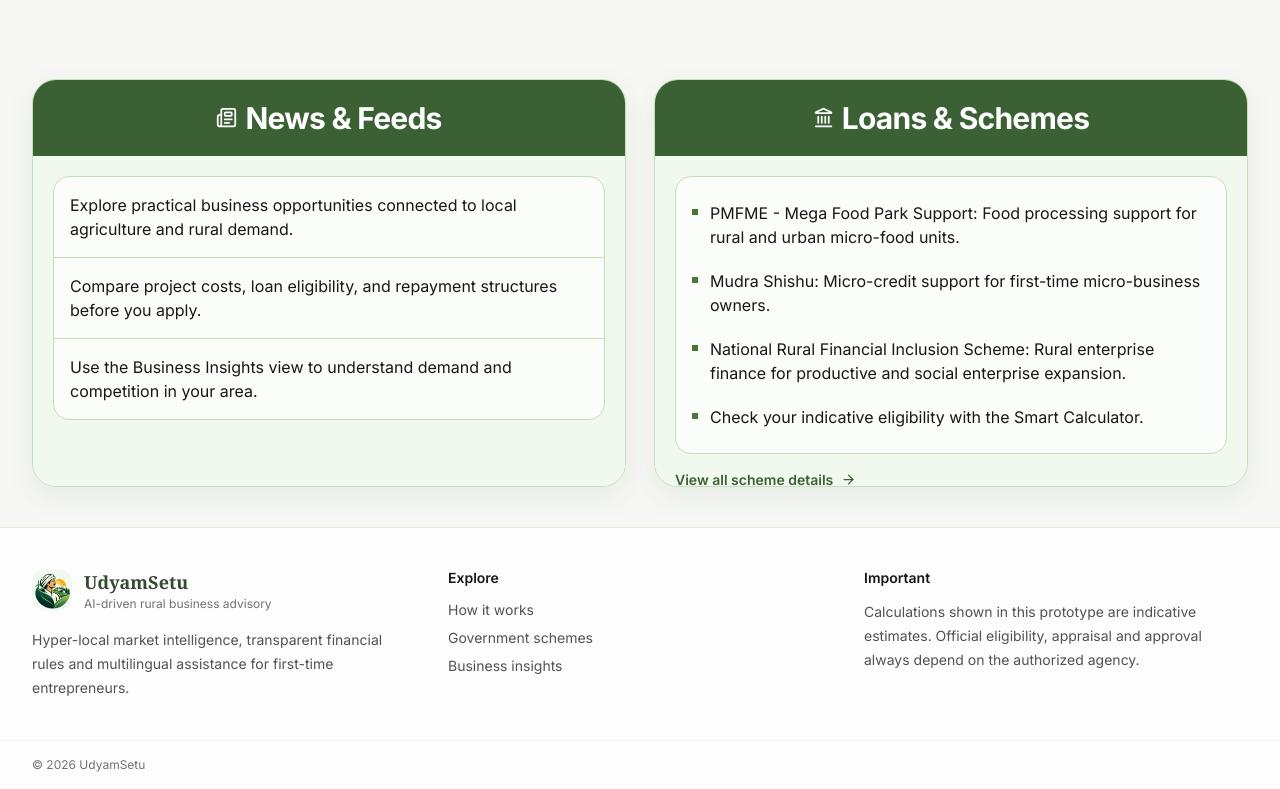
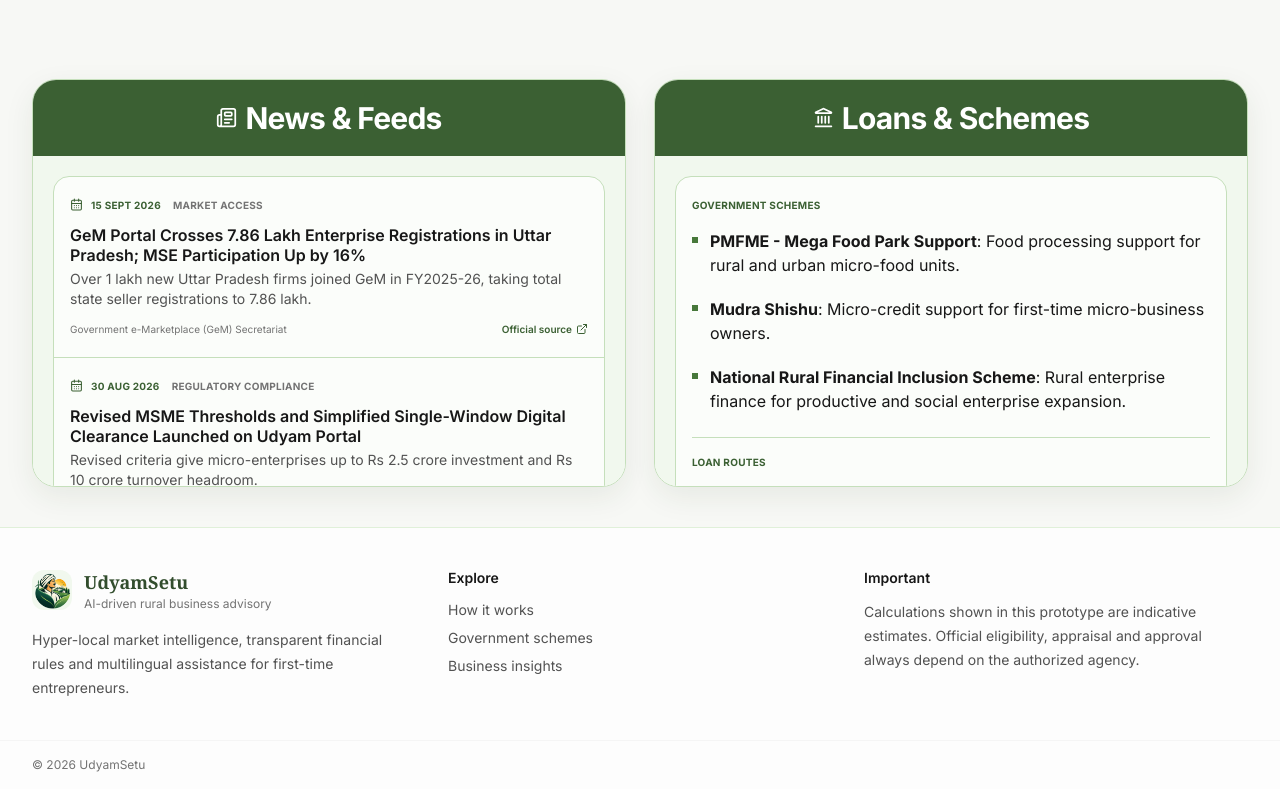
Before and after one commit to kaushiktushar337/UdyamSetu, a React (Vite) app in the folder frontend/: page / in a window 1280 px wide. Shown: the part 1212-2001 px from the top of the page. Built offline with nearby package versions, Linux system fonts and the light colour scheme; no server answers.

Commit message:
added data in news and loan table

```diff
--- a/frontend/src/components/home/HomeUpdates.jsx
+++ b/frontend/src/components/home/HomeUpdates.jsx
@@ -1,12 +1,9 @@
-import { ArrowRight, Landmark, Newspaper } from 'lucide-react'
+import { ArrowRight, CalendarDays, ExternalLink, Landmark, Newspaper } from 'lucide-react'
 import { Link } from 'react-router-dom'
 import { schemes } from '../../data/calculatorSchemes'
+import { news } from '../../data/news'
 
-const updates = [
-  'Explore practical business opportunities connected to local agriculture and rural demand.',
-  'Compare project costs, loan eligibility, and repayment structures before you apply.',
-  'Use the Business Insights view to understand demand and competition in your area.',
-]
+const formatDate = (value) => new Intl.DateTimeFormat('en-IN', { day: 'numeric', month: 'short', year: 'numeric' }).format(new Date(`${value}T00:00:00`))
 
 export default function HomeUpdates() {
   return (
@@ -21,9 +18,12 @@
           </div>
           <div className="h-[290px] overflow-y-auto bg-udyam-50 p-4 sm:h-[330px] sm:p-5">
             <div className="divide-y divide-udyam-200 overflow-hidden rounded-2xl border border-udyam-200 bg-white/70">
-              {updates.map((update) => (
-                <div key={update} className="px-4 py-4 text-sm leading-6 text-neutral-900 sm:text-base">
-                  {update}
+              {news.map((item) => (
+                <div key={item.id} className="px-4 py-4 text-sm leading-6 text-neutral-900 sm:text-base">
+                  <div className="mb-2 flex flex-wrap items-center gap-x-3 gap-y-1 text-[10px] font-bold uppercase tracking-wide text-udyam-700"><span className="flex items-center gap-2"><CalendarDays size={13} /> {formatDate(item.date)}</span><span className="text-neutral-500">{item.category}</span></div>
+                  <div className="font-semibold leading-5">{item.title}</div>
+                  <p className="mt-1 text-xs leading-5 text-neutral-600 sm:text-sm">{item.summary}</p>
+                  <div className="mt-2 flex flex-wrap items-center justify-between gap-2 text-[10px] text-neutral-500"><span>{item.source}</span><a href={item.url} target="_blank" rel="noreferrer" className="inline-flex items-center gap-1 font-semibold text-udyam-700 hover:text-udyam-600">Official source <ExternalLink size={12} /></a></div>
                 </div>
               ))}
             </div>
@@ -38,18 +38,34 @@
             </div>
           </div>
           <div className="h-[290px] overflow-y-auto bg-udyam-50 p-4 sm:h-[330px] sm:p-5">
-            <ul className="space-y-1 rounded-2xl border border-udyam-200 bg-white/70 p-4 text-sm leading-6 text-neutral-900 sm:text-base">
-              {schemes.map((scheme) => (
-                <li key={scheme.id} className="flex gap-3 py-2">
-                  <span className="mt-2 h-1.5 w-1.5 shrink-0 bg-udyam-600" aria-hidden="true" />
-                  <span>{scheme.name}: {scheme.summary}</span>
-                </li>
-              ))}
-              <li className="flex gap-3 py-2">
+            <div className="space-y-4 rounded-2xl border border-udyam-200 bg-white/70 p-4 text-sm leading-6 text-neutral-900 sm:text-base">
+              <div>
+                <div className="mb-1 text-[10px] font-bold uppercase tracking-wide text-udyam-700">Government schemes</div>
+                <ul className="space-y-1">
+                  {schemes.map((scheme) => (
+                    <li key={scheme.id} className="flex gap-3 py-2">
+                      <span className="mt-2 h-1.5 w-1.5 shrink-0 bg-udyam-600" aria-hidden="true" />
+                      <span><strong>{scheme.name}</strong>: {scheme.summary}</span>
+                    </li>
+                  ))}
+                </ul>
+              </div>
+              <div className="border-t border-udyam-200 pt-3">
+                <div className="mb-1 text-[10px] font-bold uppercase tracking-wide text-udyam-700">Loan routes</div>
+                <ul className="space-y-1">
+                  {schemes.map((scheme) => (
+                    <li key={`${scheme.id}-loan`} className="flex gap-3 py-2">
+                      <span className="mt-2 h-1.5 w-1.5 shrink-0 bg-udyam-600" aria-hidden="true" />
+                      <span><strong>{scheme.name} loan</strong>: {scheme.loan} at {scheme.interest}, up to {scheme.tenure}.</span>
+                    </li>
+                  ))}
+                </ul>
+              </div>
+              <div className="flex gap-3 border-t border-udyam-200 pt-3">
                 <span className="mt-2 h-1.5 w-1.5 shrink-0 bg-udyam-600" aria-hidden="true" />
                 <span>Check your indicative eligibility with the Smart Calculator.</span>
-              </li>
-            </ul>
+              </div>
+            </div>
             <Link to="/schemes" className="mt-4 inline-flex items-center gap-2 text-sm font-semibold text-udyam-700 hover:text-udyam-600">
               View all scheme details <ArrowRight size={15} />
             </Link>
--- /dev/null
+++ b/frontend/src/data/news.js
@@ -0,0 +1,92 @@
+export const news = [
+  {
+    id: 'NEWS_2026_004',
+    title: 'GeM Portal Crosses 7.86 Lakh Enterprise Registrations in Uttar Pradesh; MSE Participation Up by 16%',
+    date: '2026-09-15',
+    source: 'Government e-Marketplace (GeM) Secretariat',
+    category: 'Market Access',
+    summary: 'Over 1 lakh new Uttar Pradesh firms joined GeM in FY2025-26, taking total state seller registrations to 7.86 lakh.',
+    url: 'https://gem.gov.in/',
+  },
+  {
+    id: 'NEWS_2026_010',
+    title: 'Revised MSME Thresholds and Simplified Single-Window Digital Clearance Launched on Udyam Portal',
+    date: '2026-08-30',
+    source: 'Ministry of MSME / PIB',
+    category: 'Regulatory Compliance',
+    summary: 'Revised criteria give micro-enterprises up to Rs 2.5 crore investment and Rs 10 crore turnover headroom.',
+    url: 'https://udyamregistration.gov.in/',
+  },
+  {
+    id: 'NEWS_2026_001',
+    title: 'Parliament Passes MSMED (Amendment) Act 2026 to Resolve Delayed Payments via Digital ODR',
+    date: '2026-08-13',
+    source: 'Press Information Bureau (PIB)',
+    category: 'Policy Reform',
+    summary: 'The amendment introduces time-bound online dispute resolution, with mediation targeted for completion within 90 days.',
+    url: 'https://www.pib.gov.in/PressReleasePage.aspx?PRID=2297792',
+  },
+  {
+    id: 'NEWS_2026_008',
+    title: 'DAY-NRLM Mobilizes Rs 6.8 Lakh Crore in Collateral-Free Bank Credit for 76 Lakh Women Self-Help Groups',
+    date: '2026-07-12',
+    source: 'Ministry of Rural Development',
+    category: 'Rural Micro-Finance',
+    summary: 'DAY-NRLM crossed 8.4 crore rural women across 76 lakh SHGs, with bank credit leveraged through community recovery systems.',
+    url: 'https://nrlm.gov.in/',
+  },
+  {
+    id: 'NEWS_2026_002',
+    title: 'Government Mandates TReDS Invoice Discounting Settlement for All Central Public Sector Enterprises',
+    date: '2026-06-25',
+    source: 'Ministry of Micro, Small and Medium Enterprises',
+    category: 'Digital Enablement',
+    summary: 'Central public sector enterprises must route MSME purchase payments through TReDS to improve invoice liquidity.',
+    url: 'https://www.pib.gov.in/',
+  },
+  {
+    id: 'NEWS_2026_005',
+    title: 'PM Vishwakarma Scheme Trains 8.5 Lakh Artisans with Rs 15,000 Digital Toolkit Incentive Disbursed Directly',
+    date: '2026-05-18',
+    source: 'Ministry of MSME',
+    category: 'Skill & Financial Support',
+    summary: 'Artisans in 18 traditional trades can receive basic training, a Rs 15,000 toolkit incentive, and concessional loans.',
+    url: 'https://pmvishwakarma.gov.in/',
+  },
+  {
+    id: 'NEWS_2026_007',
+    title: 'Courier Export Exemption Raised for MSMEs to Boost Cross-Border E-Commerce from Rural Crafts Hubs',
+    date: '2026-04-01',
+    source: 'Central Board of Indirect Taxes and Customs (CBIC)',
+    category: 'Export Enablement',
+    summary: 'Simplified customs clearance now helps micro-entrepreneurs and artisans sell directly to foreign buyers through courier exports.',
+    url: 'https://www.cbic.gov.in/',
+  },
+  {
+    id: 'NEWS_2026_006',
+    title: 'Udyam Assist Platform Enrolls Over 1.8 Crore Informal Micro Enterprises into Formal Financial Net',
+    date: '2026-03-30',
+    source: 'Small Industries Development Bank of India (SIDBI)',
+    category: 'Financial Inclusion',
+    summary: 'Udyam Assist Certificates help informal micro enterprises qualify for Priority Sector Lending benefits.',
+    url: 'https://udyamassist.mids.gov.in/',
+  },
+  {
+    id: 'NEWS_2026_003',
+    title: 'Credit Guarantee Cover for Micro and Small Enterprises Raised to Rs 10 Crore with Rs 1.5 Lakh Crore Expansion',
+    date: '2026-02-04',
+    source: 'Department of Financial Services',
+    category: 'Credit Expansion',
+    summary: 'The CGTMSE collateral-free guarantee ceiling increased from Rs 5 crore to Rs 10 crore for eligible enterprises.',
+    url: 'https://www.cgtmse.in/',
+  },
+  {
+    id: 'NEWS_2026_009',
+    title: 'PMFME Scheme Sanctions Over 65,000 Micro Food Processing Units; NIFTEM Bihar Regional Center Announced',
+    date: '2026-01-19',
+    source: 'Ministry of Food Processing Industries',
+    category: 'Agri-Business & Food Processing',
+    summary: 'PMFME approved credit-linked capital subsidies for more than 65,000 micro food processing units.',
+    url: 'https://pmfme.mofpi.gov.in/',
+  },
+]
```
